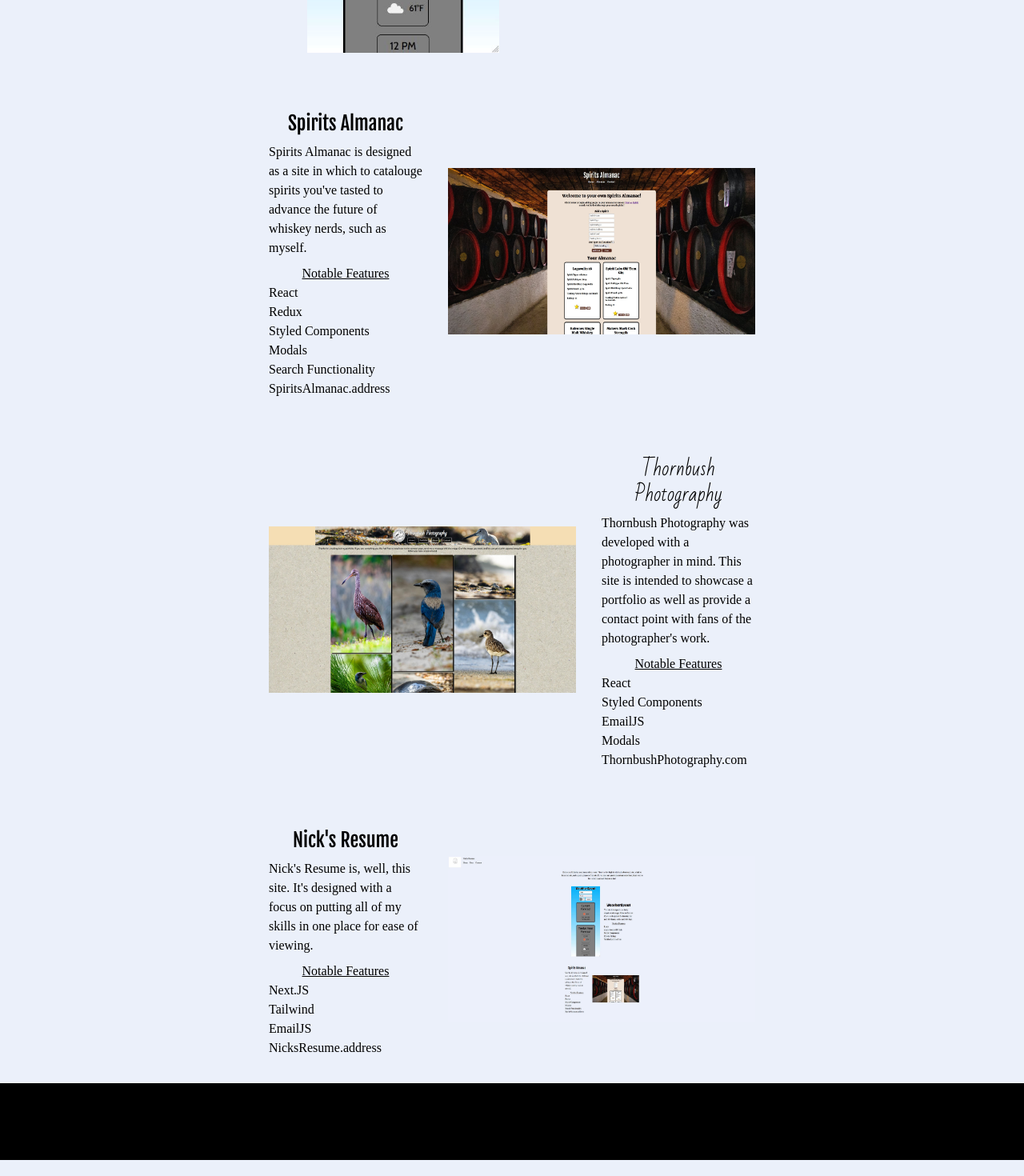
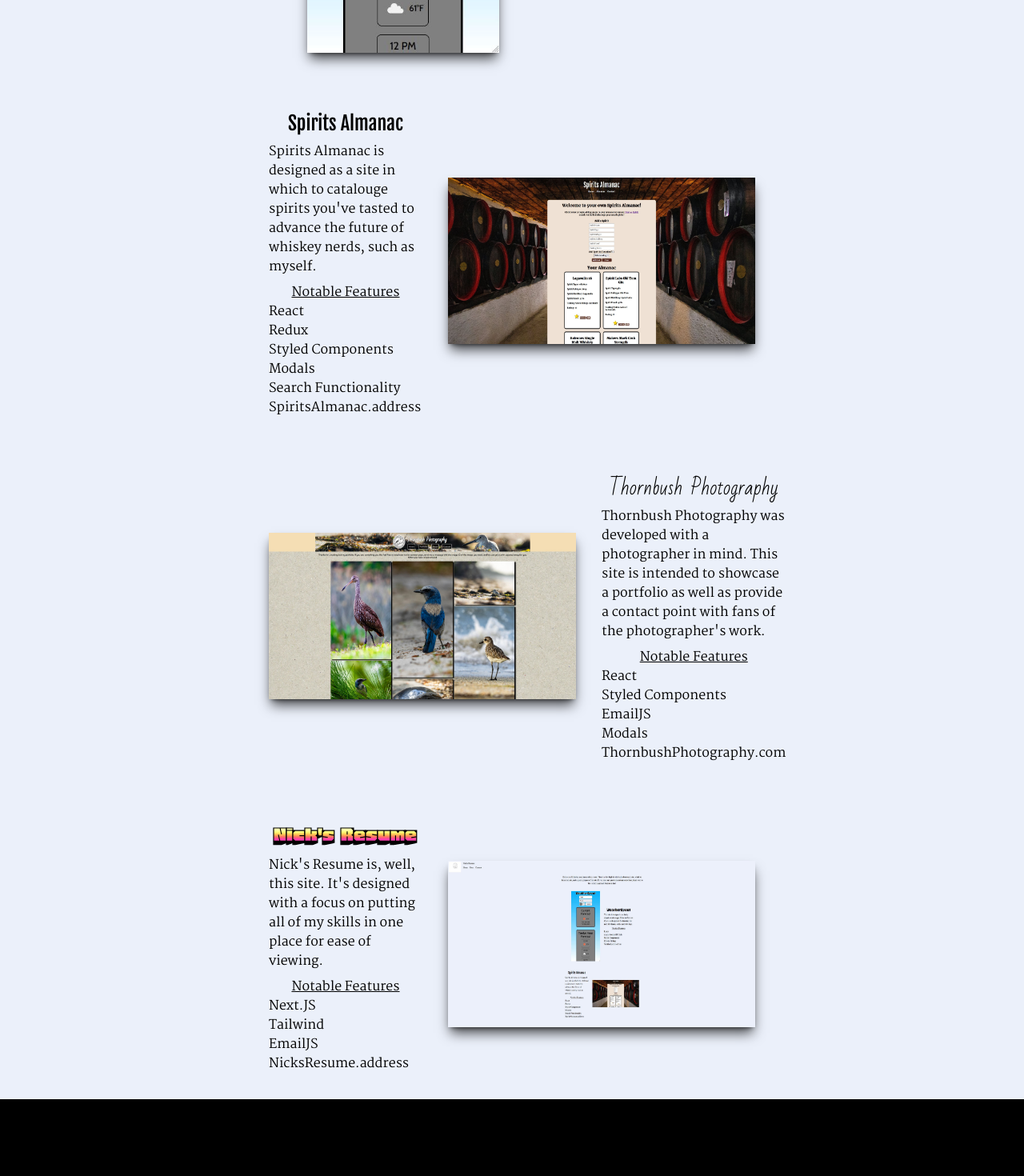
Before and after one commit to nickpace1227/nicks-resume, a Next.js app: page /mySites in a window 1280 px wide. Shown: the part 700-2170 px from the top of the page at 80% size. Built offline with nearby package versions, Linux system fonts and the light colour scheme.

Commit message:
added a custom font and box shadows

```diff
--- a/app/globals.css
+++ b/app/globals.css
@@ -22,8 +22,13 @@
   src: url("../public/fonts/nicks-resume-font/Honk.ttf");
 }
 
+@font-face {
+  font-family: "Martel";
+  src: url("../public/fonts/Martel.ttf");
+}
+
 body {
   background: #ebf0fa;
   margin: 0px;
-  font-family: "";
+  font-family: "Martel";
 }
--- a/app/mySites/page.jsx
+++ b/app/mySites/page.jsx
@@ -19,7 +19,7 @@ export default function Sites() {
         <div className="flex items-center m-4">
           <Image
             alt="WeatherSpout Preview"
-            className="m-4 w-60"
+            className="m-4 w-60 shadow-dark"
             src={WeatherSpoutPreview}
           />
           <div className="w-60 m-4">
@@ -68,7 +68,7 @@ export default function Sites() {
           </div>
           <Image
             alt="Spirits Almanac Preview"
-            className="m-4 h-52 w-96"
+            className="m-4 h-52 w-96 shadow-dark"
             src={SpiritsAlmanacPreview}
           />
         </div>
@@ -80,7 +80,7 @@ export default function Sites() {
         <div className="flex items-center m-4">
           <Image
             alt="Thornbush Photography Preview"
-            className="m-4 h-52 w-96"
+            className="m-4 h-52 w-96 shadow-dark"
             src={ThornbushPreview}
           />
           <div className="w-96 m-4">
@@ -109,7 +109,7 @@ export default function Sites() {
       <div className="flex items-end justify-evenly w-168">
         <div className="flex items-center m-4">
           <div className="w-96 m-4">
-            <div className="text-center font-FjallaOne text-2xl my-2">
+            <div className="text-center font-Honk text-3xl my-2">
               Nick's Resume
             </div>
             <div className="my-2">
@@ -126,7 +126,7 @@ export default function Sites() {
           </div>
           <Image
             alt="Nick's Resume Preview"
-            className="m-4 h-52 w-96"
+            className="m-4 h-52 w-96 shadow-dark"
             src={NicksResumePreview}
           />
         </div>
--- a/tailwind.config.js
+++ b/tailwind.config.js
@@ -19,6 +19,10 @@ module.exports = {
         Lemon: ["Lemon"],
         BadScript: ["BadScript"],
         Honk: ["Honk"],
+        Martel: ["Martel"],
+      },
+      boxShadow: {
+        dark: "0 10px 15px -3px rgb(0 0 0 / 0.7), 0 4px 6px -4px rgb(0 0 0 / 0.7)",
       },
     },
   },
```
Also changed, not shown: public/fonts/Martel.ttf (added).
